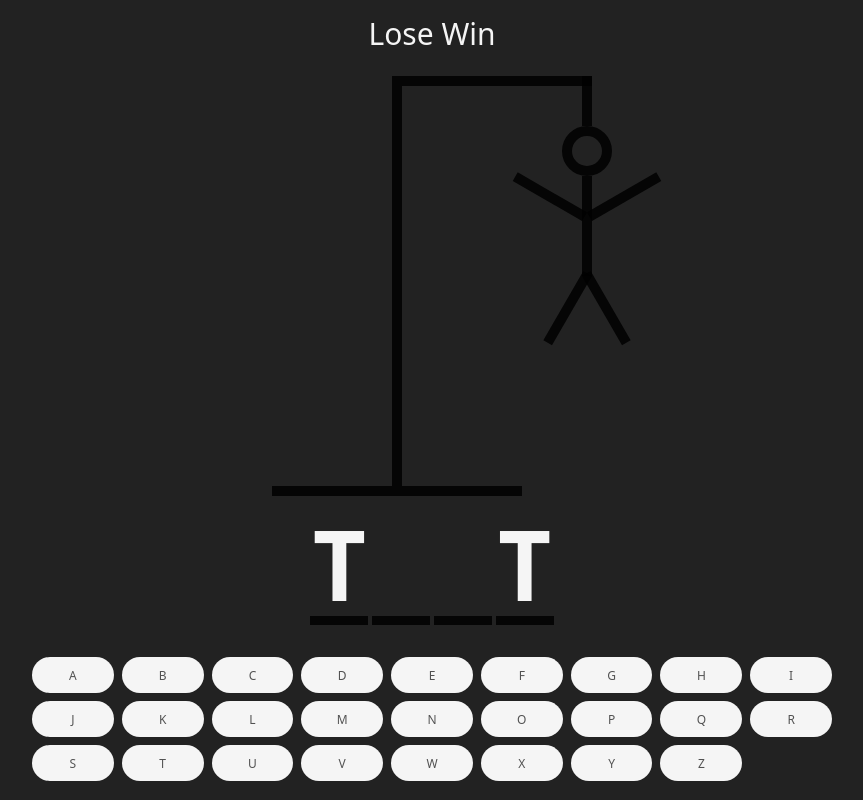
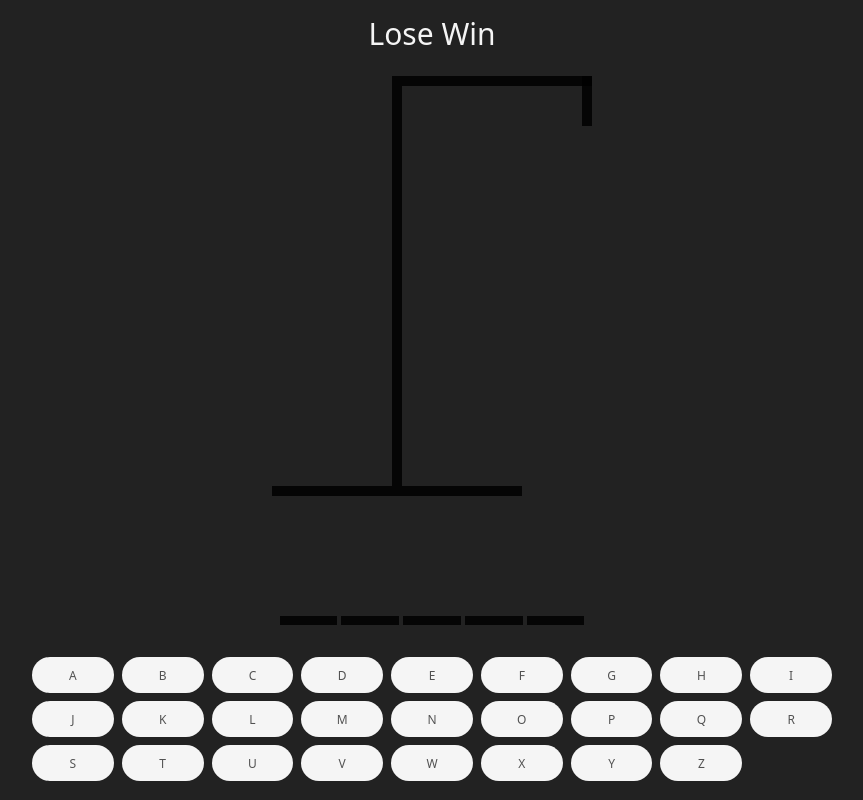
Before and after one commit to ClementMadiot/Hangman-typeScript, a React (Vite) app: page / in a window 1280 px wide. Shown: the whole page, without its empty margins (208-1071 px from the left). Built offline with nearby package versions, Linux system fonts and the light colour scheme.

Commit message:
incorporate props & type

```diff
--- a/src/App.tsx
+++ b/src/App.tsx
@@ -11,12 +11,14 @@ function App() {
 
   const [guessedLetter, setGuessedLetter] = useState<string[]>([]);
   // console.log(wordToGuess);
+  /// All the incorrect letters are the ones where the letter is not in the word to guess
+  const incorrectLetters = guessedLetter.filter(letter => !wordToGuess.includes(letter))
 
   return (
     <div className="max-w-[800px] flex flex-col gap-6 my-0 mx-auto items-center">
       <div className="text-3xl text-center mt-4">Lose Win</div>
-      <HangmanDrawing />
-      <HangmanWord />
+      <HangmanDrawing numberOfGuesses={incorrectLetters.length} />
+      <HangmanWord guessedLetters={guessedLetter} wordToGuessed={wordToGuess} />
       <div className="self-stretch">
         <Keyboard />
       </div>
--- a/src/components/HangmanDrawing.tsx
+++ b/src/components/HangmanDrawing.tsx
@@ -16,15 +16,16 @@ const RIGHT_LEG = (
 const LEFT_LEG = (
   <div className="w-[80px] h-[10px] absolute top-[190px] right-0 -rotate-[60deg] origin-bottom-right bg-blackLight"></div>
 );
-function HangmanDrawing() {
+
+const BODY_PART = [ HEAD, BODY, RIGHT_ARM, LEFT_ARM, RIGHT_LEG, LEFT_LEG ]
+
+type HangmanDrawingProps = {
+  numberOfGuesses: number
+}
+function HangmanDrawing({ numberOfGuesses }: HangmanDrawingProps) {
   return (
     <div className="relative">
-      {HEAD}
-      {BODY}
-      {RIGHT_ARM}
-      {LEFT_ARM}
-      {RIGHT_LEG}
-      {LEFT_LEG}
+      {BODY_PART.slice(0, numberOfGuesses)}
       <div className="h-[50px] w-[10px] top-0 right-0 absolute bg-blackLight " />
       <div className="h-[10px] w-[200px] ml-[120px] bg-blackLight" />
       <div className="h-[400px] w-[10px] ml-[120px] bg-blackLight " />
--- a/src/components/HangmanWord.tsx
+++ b/src/components/HangmanWord.tsx
@@ -1,9 +1,14 @@
-function HangmanWord() {
-  const word = "test";
-  const guessedLetters = ["t"]
+type HangmanWordProps = {
+  guessedLetters: string[]
+  wordToGuessed: string
+}
+
+
+function HangmanWord({ guessedLetters, wordToGuessed }: HangmanWordProps) {
+
   return (
     <div className="flex gap-1 text-8xl font-bold uppercase font-mono">
-      {word.split("").map((letter, index) => (
+      {wordToGuessed.split("").map((letter, index) => (
         <span
           key={index}
           className="border-b-[0.1em] border-solid border-blackLight"
--- a/src/components/Keyboard.tsx
+++ b/src/components/Keyboard.tsx
@@ -27,7 +27,7 @@ const KEYS = [
   "z",
 ];
 export default function Keyboard() {
-  const inactive = "opacity-[0.15]"
+  // const inactive = "opacity-[0.15]"
   const active = "hover:bg-neutral-300 focus:bg-blue-200 focus:outline-none focus:ring-0 active:bg-neutral-300"
   return (
     <div className="grid grid-cols-[repeat(auto-fill,minmax(75px,1fr))] gap-2 my-2 ">
```
